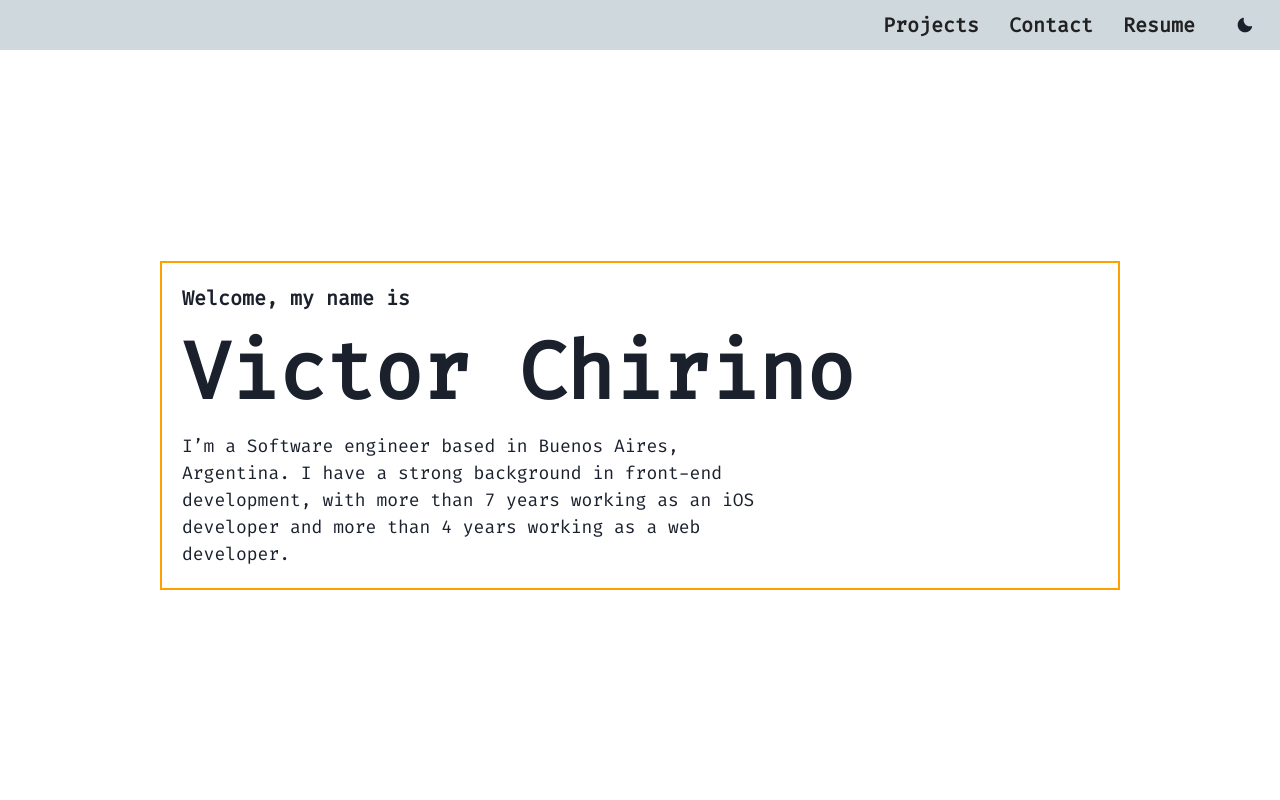
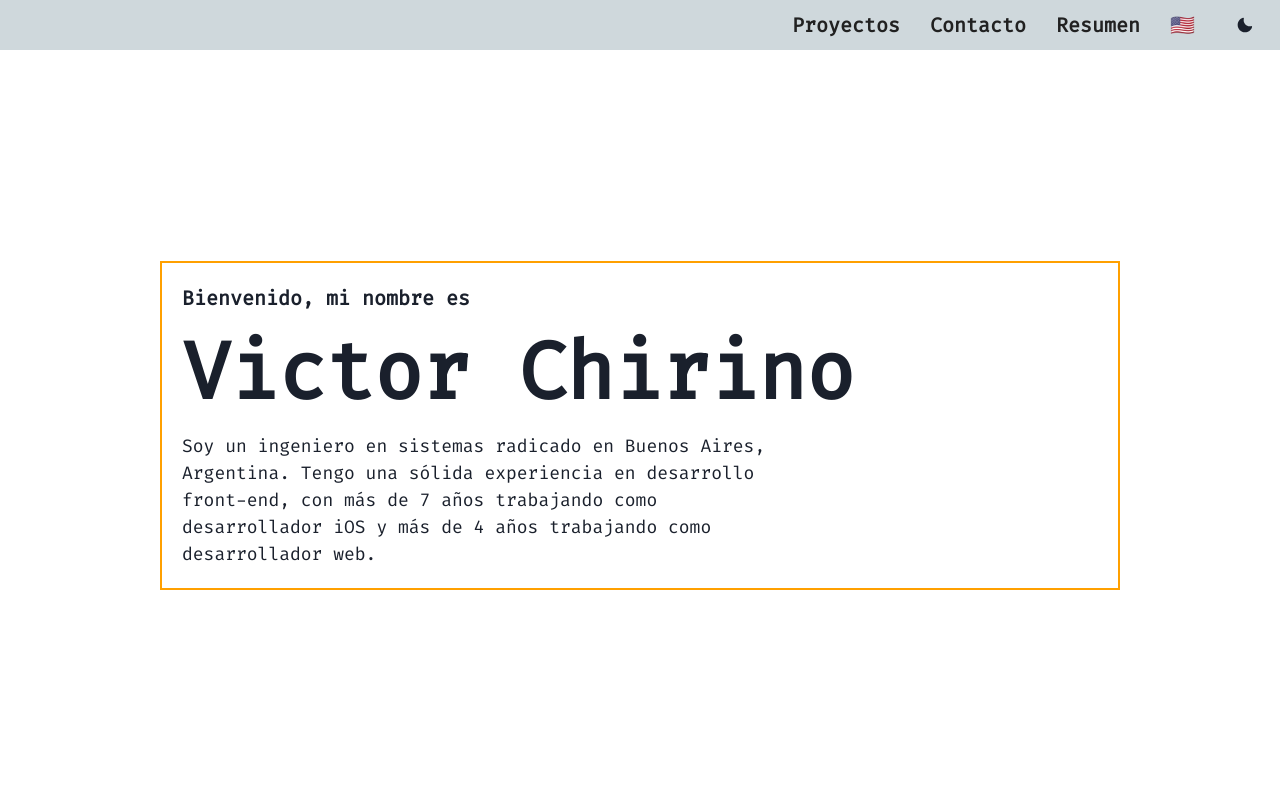
Before and after one commit to vicchirino/victorchirino.com, a Next.js app: page / in a window 1280 px wide. Shown: the top 800 px of the page. Built offline with nearby package versions, Linux system fonts and the light colour scheme.

Commit message:
Add locale into the route and ability to change locale with the nav bar button

```diff
--- a/components/NavBar.tsx
+++ b/components/NavBar.tsx
@@ -9,6 +9,7 @@ import {
 import { MoonIcon, SunIcon } from "@chakra-ui/icons";
 import { fadeUp, shakeAnimation } from "../styles/Transitions";
 import { useIntl } from "react-intl";
+import { useRouter } from "next/router";
 
 type HeaderProps = {
   scrollToContact: () => void;
@@ -19,6 +20,7 @@ const NavBar: React.FC<HeaderProps> = ({
   scrollToContact,
   scrollToProject
 }) => {
+  const { locale, locales } = useRouter();
   const { colorMode, toggleColorMode } = useColorMode();
   const { formatMessage } = useIntl();
   const pagesArray = [
@@ -44,10 +46,15 @@ const NavBar: React.FC<HeaderProps> = ({
       external: true
     },
     {
-      id: "night-mode",
+      id: "locale",
+      text: locale === "es" ? "🇺🇸" : "🇦🇷",
+      link: locale === "es" ? "/en-US" : "/es"
+    },
+    {
+      id: "translations",
       button: (
         <IconButton
-          aria-label="night-mode"
+          aria-label="translations"
           sx={{
             bgColor: "transparent",
             ":hover": {
--- a/next.config.js
+++ b/next.config.js
@@ -1,6 +1,10 @@
 /** @type {import('next').NextConfig} */
 const nextConfig = {
-  reactStrictMode: true
+  reactStrictMode: true,
+  i18n: {
+    locales: ["en-US", "es"],
+    defaultLocale: "es"
+  }
 };
 
 module.exports = nextConfig;
--- a/pages/_app.tsx
+++ b/pages/_app.tsx
@@ -6,8 +6,9 @@ import {
   type ThemeConfig
 } from "@chakra-ui/react";
 import { IntlProvider } from "react-intl";
-import english from "../translations/en.json";
+import english from "../translations/en-US.json";
 import spanish from "../translations/es.json";
+import { useRouter } from "next/router";
 
 const breakpoints = {
   base: "0px",
@@ -71,9 +72,10 @@ const theme: ThemeConfig = extendTheme({
 });
 
 function MyApp({ Component, pageProps }: AppProps) {
+  const { locale } = useRouter();
   return (
     <>
-      <IntlProvider locale="en" messages={english}>
+      <IntlProvider locale="es" messages={locale === "es" ? spanish : english}>
         <ChakraProvider theme={theme}>
           <Component {...pageProps} />
         </ChakraProvider>
```
Also changed, not shown: translations/en-US.json (renamed from translations/en.json).
